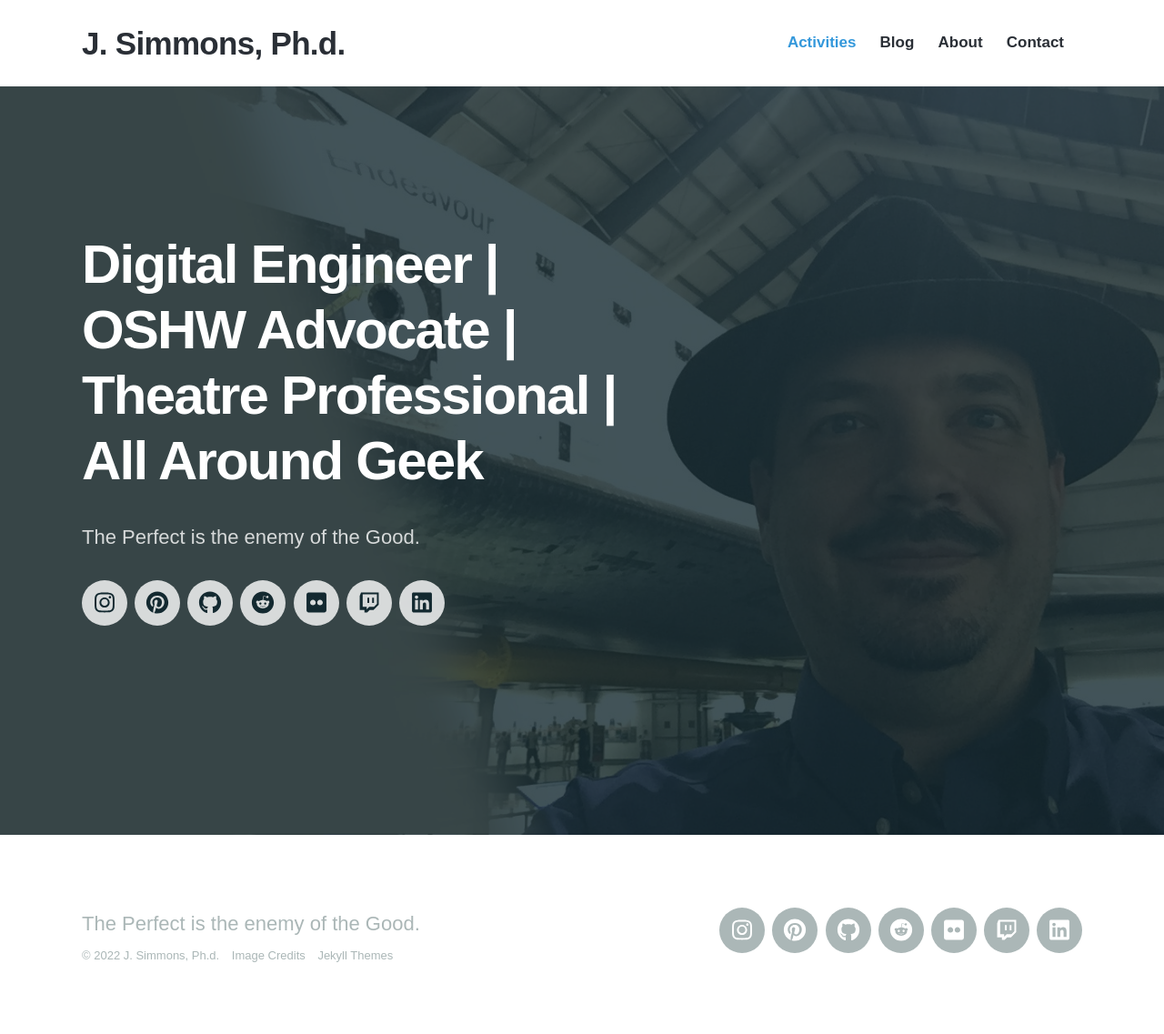
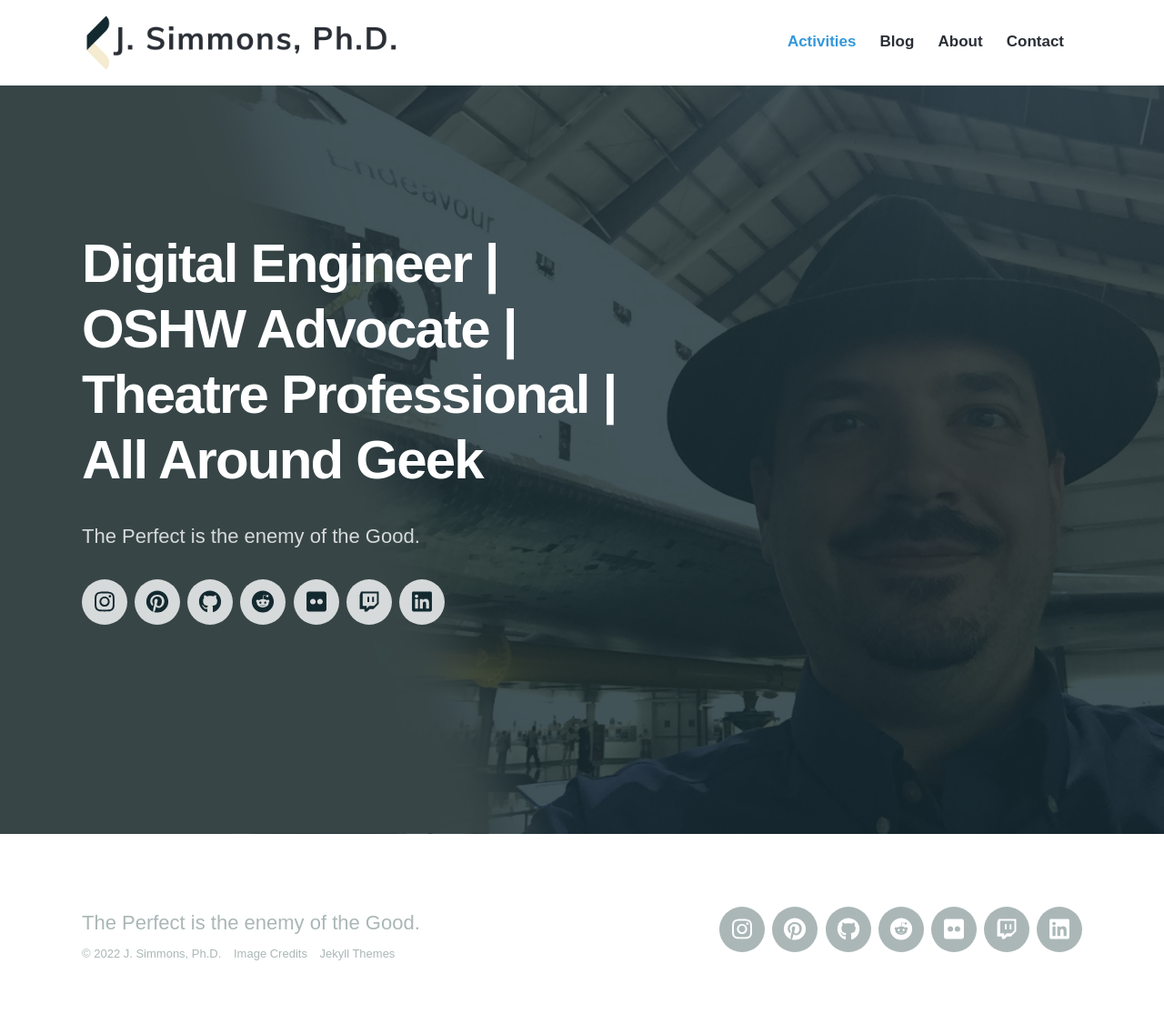
Before and after one commit to j-simmons-phd/j-simmons-phd.github.io, a Jekyll site: the page built from index.html, in a window 1280 px wide. Shown: the whole page at 91% size. Built offline with Jekyll 4.4.1, drawn with Linux system fonts in a browser that asks for light colours; nearby versions of some CDN libraries; some web fonts are replaced.

Commit message:
Add logo image and adjust margins for logo

```diff
--- a/_config.yml
+++ b/_config.yml
@@ -1,4 +1,4 @@
-site: J. Simmons, Ph.d.
+site: J. Simmons, Ph.D.
 
 url: https://thejsimmons.com/
 baseurl:
--- a/_data/settings.yml
+++ b/_data/settings.yml
@@ -1,10 +1,10 @@
 basic_settings:
-  site_title: J. Simmons, Ph.d.
+  site_title: J. Simmons, Ph.D.
   favicon_image: /images/favicon/android-chrome-192x192.png
 
 header_settings:
-  logo_image:
-  logo_width: 200
+  logo_image: /images/TheJSimmons_Logo2.png
+  logo_width: 350
 
 menu_settings:
   menu_items:
--- a/_sass/_includes/_header.scss
+++ b/_sass/_includes/_header.scss
@@ -9,14 +9,14 @@
 // - - - - - - - - - - - - - - - - - - - - - - - - - - - - - - - - - - - - Header
 
 .header {
-	margin-top: 20px;
+	margin-top: 10px;
 
 	@include mq(tabletp) {
-		margin-top: 25px;
+		margin-top: 13px;
 	}
 
 	@include mq(laptop) {
-		margin-top: 30px;
+		margin-top: 15px;
 	}
 }
 
--- a/_sass/_includes/_hero.scss
+++ b/_sass/_includes/_hero.scss
@@ -7,17 +7,17 @@
 
 .hero {
 	position: relative;
-	margin-top: 20px;
+	margin-top: 10px;
 	padding: 60px 0 100px;
 	background: $hero-background-color;
 
 	@include mq(tabletp) {
-		margin-top: 25px;
+		margin-top: 13px;
 		padding: 120px 0 180px;
 	}
 
 	@include mq(laptop) {
-		margin-top: 30px;
+		margin-top: 15px;
 		padding: 160px 0 220px;
 	}
 
```
Also changed, not shown: images/TheJSimmons_Logo2.png (added).
